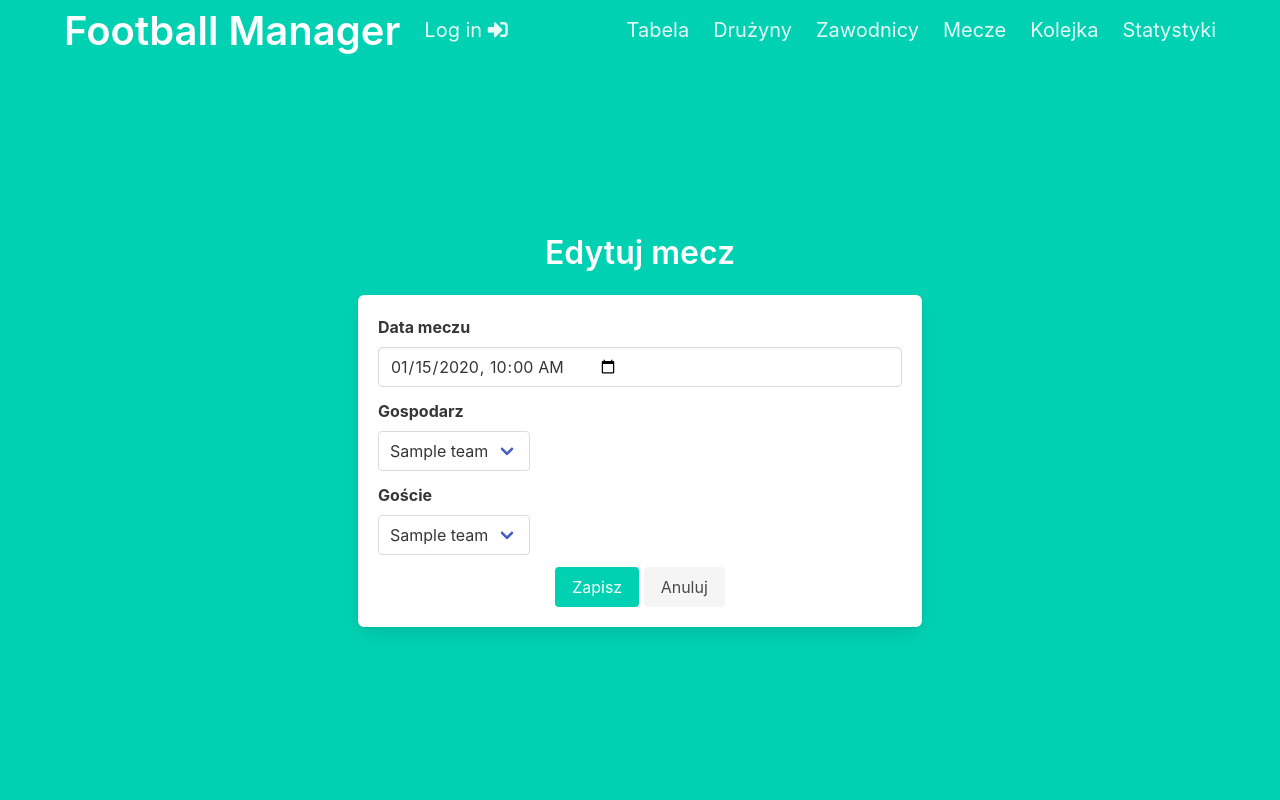
After one commit to Mrochkov/FootballManager, a Django app: page /matches/edit/1/ in a window 1280 px wide. The commit adds this page. Run offline with Django 5.2, Linux system fonts and the light colour scheme; tables that the repository leaves empty hold one stand-in row (values such as "Sample post").

Commit message:
info, edit for /matches

```diff
--- /dev/null
+++ b/FootballManager/templates/FootballManager/edit_match.html
@@ -0,0 +1,62 @@
+{% extends 'base.html' %}
+
+{% block content %}
+<div class="container">
+    <div class="columns is-centered">
+        <div class="column is-half">
+            <h1 class="title has-text-centered">Edytuj mecz</h1>
+            <div class="box">
+                <form method="post" class="form">
+                    {% csrf_token %}
+                    <div class="field">
+                        <label class="label">Data meczu</label>
+                        <div class="control">
+                            <input class="input" type="datetime-local" name="date"
+                                   {% if match.date %}
+                                       value="{{ match.date|date:'Y-m-d\\TH:i' }}"
+                                   {% else %}
+                                       placeholder="Wprowadź datę meczu"
+                                   {% endif %}>
+                        </div>
+                    </div>
+                   <div class="field">
+                        <label class="label">Gospodarz</label>
+                        <div class="control">
+                            <div class="select">
+                                <select name="host_team">
+                                    {% for team in teams %}
+                                        <option value="{{ team.id }}" {% if match.host_team and match.host_team.id == team.id %}selected{% endif %}>
+                                            {{ team.name }}
+                                        </option>
+                                    {% endfor %}
+                                </select>
+                            </div>
+                        </div>
+                    </div>
+                    <div class="field">
+                        <label class="label">Goście</label>
+                        <div class="control">
+                            <div class="select">
+                                <select name="guest_team">
+                                    {% for team in teams %}
+                                        <option value="{{ team.id }}" {% if match.guest_team and match.guest_team.id == team.id %}selected{% endif %}>
+                                            {{ team.name }}
+                                        </option>
+                                    {% endfor %}
+                                </select>
+                            </div>
+                        </div>
+                    </div>
+
+                    <div class="field">
+                        <div class="control has-text-centered">
+                            <button class="button is-primary" type="submit">Zapisz</button>
+                            <a class="button is-light" href="{% url 'Matches' %}">Anuluj</a>
+                        </div>
+                    </div>
+                </form>
+            </div>
+        </div>
+    </div>
+</div>
+{% endblock %}
--- a/FootballManager/urls.py
+++ b/FootballManager/urls.py
@@ -3,7 +3,7 @@ from django.contrib import admin
 from .views.table import TableView
 from .views.teams import TeamsView, Add_Team, Info_Team, Edit_Team, Delete_Team
 from .views.footballers import FootballersView, Add_Footballer, Info_Footballer, Edit_Footballer, Delete_Footballer
-from .views.matches import  MatchesView, Add_Match, Add_Match_Result, Delete_Match
+from .views.matches import  MatchesView, Add_Match, Add_Match_Result, Info_Match, Edit_Match, Delete_Match
 from .views.queues import QueueView, Add_to_queue
 from .views.statistics import StatisticView
 from .views.auth import custom_login, custom_logout
@@ -24,6 +24,8 @@ urlpatterns = [
     path('footballers/delete/<int:footballer_id>/', Delete_Footballer, name='Delete footballer'),
     path('matches/', MatchesView.as_view(), name='Matches'),
     path('matches/add/', Add_Match, name='Add Match'),
+    path('matches/info/<int:match_id>/', Info_Match, name='Info match'),
+    path('matches/edit/<int:match_id>/', Edit_Match, name='Edit match'),
     path('matches/result/<int:match_id>/', Add_Match_Result, name='Add match result'),
     path('matches/delete/<int:match_id>/', Delete_Match, name='Delete match'),
     path('queue/', QueueView.as_view(), name='Queue'),
--- a/FootballManager/views/matches.py
+++ b/FootballManager/views/matches.py
@@ -1,7 +1,7 @@
 from django.views import generic
 from django.shortcuts import render, redirect, get_object_or_404
 from django.db import transaction
-from FootballManager.models import Match, Queue, Statistic
+from FootballManager.models import Match, Team
 from FootballManager.forms import MatchForm, MatchResultForm
 
 class MatchesView(generic.ListView):
@@ -43,6 +43,27 @@ def Add_Match_Result(request, match_id):
     context = {'match': match, 'matchresult_form': matchresult_form}
     return render(request, 'FootballManager/add_match_result.html', context)
 
+def Info_Match(request, match_id):
+    match = get_object_or_404(Match, pk=match_id)
+    context = {'match': match}
+    return render(request, 'FootballManager/info_match.html', context)
+
+def Edit_Match(request, match_id):
+    match = get_object_or_404(Match, pk=match_id)
+
+    if request.method == 'POST':
+        form = MatchForm(request.POST, instance=match)
+        if form.is_valid():
+            form.save()
+            return redirect('Matches')
+    else:
+        form = MatchForm(instance=match)
+
+    teams = Team.objects.all()
+
+    context = {'form': form, 'match': match, 'teams': teams}
+    return render(request, 'FootballManager/edit_match.html', context)
+
 
 def Delete_Match(match_id):
     match = get_object_or_404(Match, pk=match_id)
```
Also changed, not shown: FootballManager/templates/FootballManager/edit_footballer.html (+10 -15 lines), FootballManager/templates/FootballManager/info_match.html (added, +41 -0 lines), FootballManager/templates/FootballManager/matches.html (+13 -1 lines), FootballManager/views/footballers.py (+5 -2 lines).
